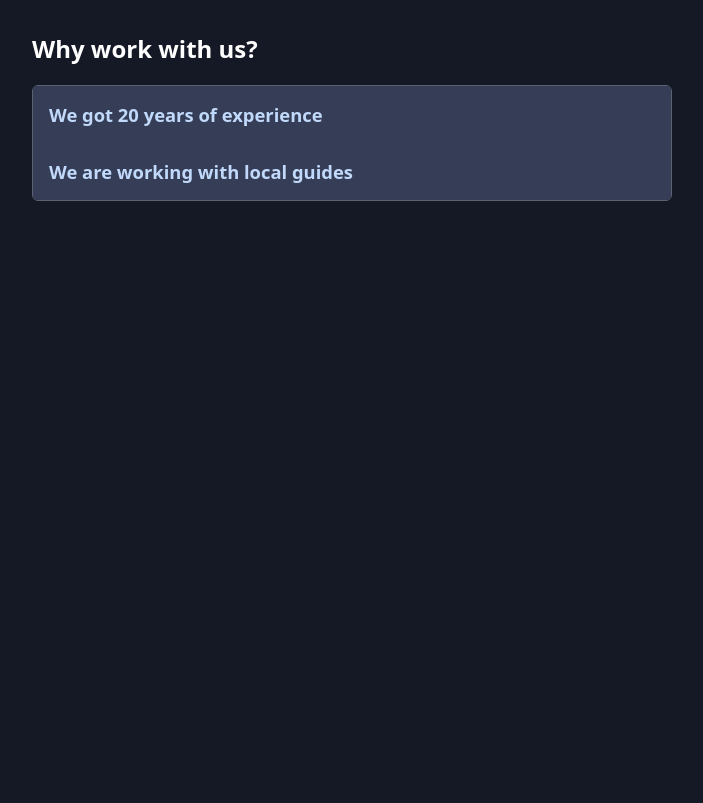
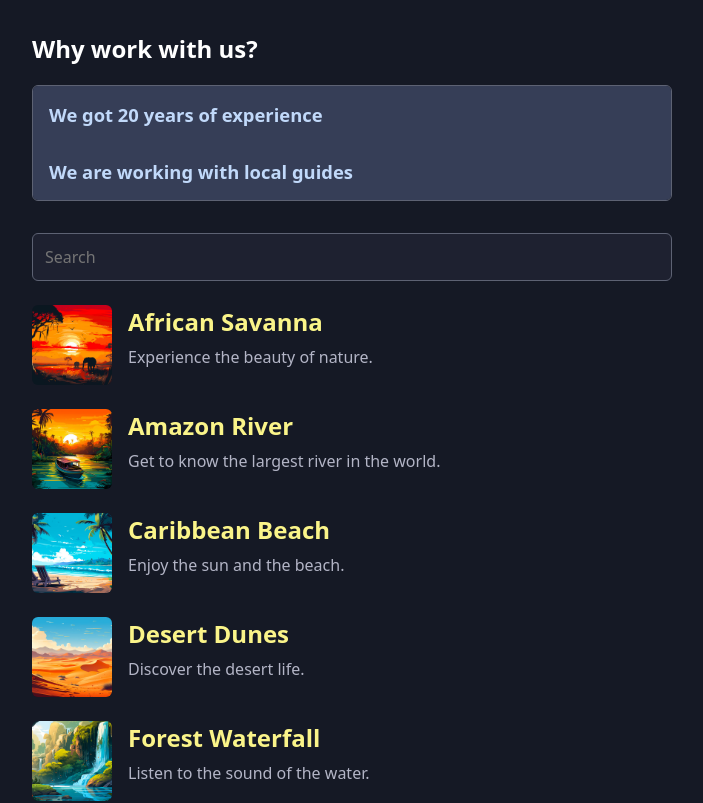
Before and after one commit to rohit-sde/explorer-patterns, a React (Vite) app: page / in a window 1280 px wide. Shown: the top 803 px of the page, without its empty margins (288-991 px from the left). Built offline with nearby package versions, Linux system fonts and the light colour scheme.

Commit message:
handling keys Dynamically

```diff
--- a/src/App.jsx
+++ b/src/App.jsx
@@ -1,6 +1,46 @@
-import Accordion from "./components/Accordion.jsx";
+import SearchableList from "./SearchableList/SearchableList.jsx";
+import Accordion from "./components/Accordion/Accordion.jsx";
+import Place from "./Place.jsx";
+
+import savannaImg from "./assets/african-savanna.jpg";
+import amazonImg from "./assets/amazon-river.jpg";
+import caribbeanImg from "./assets/caribbean-beach.jpg";
+import desertImg from "./assets/desert-dunes.jpg";
+import forestImg from "./assets/forest-waterfall.jpg";
 
 function App() {
+    const PLACES = [
+        {
+            id: "african-savanna",
+            image: savannaImg,
+            title: "African Savanna",
+            description: "Experience the beauty of nature.",
+        },
+        {
+            id: "amazon-river",
+            image: amazonImg,
+            title: "Amazon River",
+            description: "Get to know the largest river in the world.",
+        },
+        {
+            id: "caribbean-beach",
+            image: caribbeanImg,
+            title: "Caribbean Beach",
+            description: "Enjoy the sun and the beach.",
+        },
+        {
+            id: "desert-dunes",
+            image: desertImg,
+            title: "Desert Dunes",
+            description: "Discover the desert life.",
+        },
+        {
+            id: "forest-waterfall",
+            image: forestImg,
+            title: "Forest Waterfall",
+            description: "Listen to the sound of the water.",
+        },
+    ];
     return (
         <main>
             <section>
@@ -43,6 +83,17 @@
                     </Accordion.Item>
                 </Accordion>
             </section>
+            <section>
+                <SearchableList items={PLACES} itemKeyFn={(item) => item.id}>
+                    {(item) => <Place item={item} />}
+                </SearchableList>
+                <SearchableList
+                    items={["item 1", "item 2"]}
+                    itemKeyFn={(item) => item}
+                >
+                    {(item) => item}
+                </SearchableList>
+            </section>
         </main>
     );
 }
--- /dev/null
+++ b/src/Place.jsx
@@ -0,0 +1,11 @@
+export default function Place({ item }) {
+    return (
+        <article className="place">
+            <img src={item.image} alt={item.title} />
+            <div>
+                <h2>{item.title}</h2>
+                <p>{item.description}</p>
+            </div>
+        </article>
+    );
+}
--- /dev/null
+++ b/src/SearchableList/SearchableList.jsx
@@ -0,0 +1,23 @@
+import { useState } from "react";
+
+export default function SearchableList({ itemKeyFn, children, items }) {
+    const [searchTerm, setSearchTerm] = useState("");
+
+    const searchResults = items.filter((item) =>
+        JSON.stringify(item).toLowerCase().includes(searchTerm.toLowerCase())
+    );
+
+    function handleChange(event) {
+        setSearchTerm(event.target.value);
+    }
+    return (
+        <div className="searchable-list">
+            <input type="search" placeholder="Search" onChange={handleChange} />
+            <ul>
+                {searchResults.map((item, index) => (
+                    <li key={itemKeyFn(item)}>{children(item)}</li>
+                ))}
+            </ul>
+        </div>
+    );
+}
```
Also changed, not shown: src/components/Accordion/Accordion.jsx (renamed from src/components/Accordion.jsx), src/components/Accordion/AccordionContent.jsx (renamed from src/components/AccordionContent.jsx), src/components/Accordion/AccordionItem.jsx (renamed from src/components/AccordionItem.jsx), src/components/Accordion/AccordionTitle.jsx (renamed from src/components/AccordionTitle.jsx).
